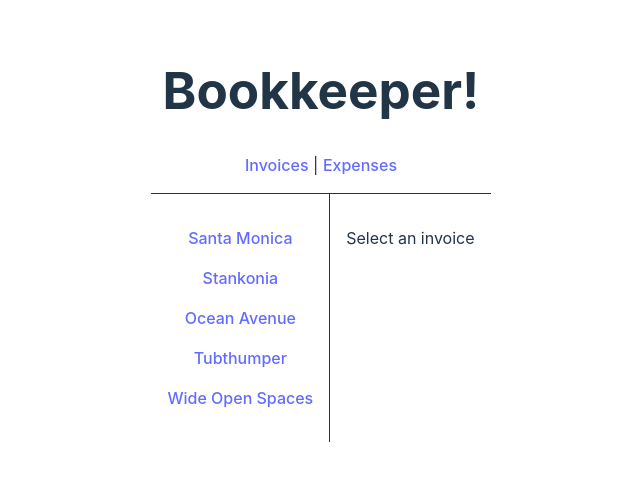
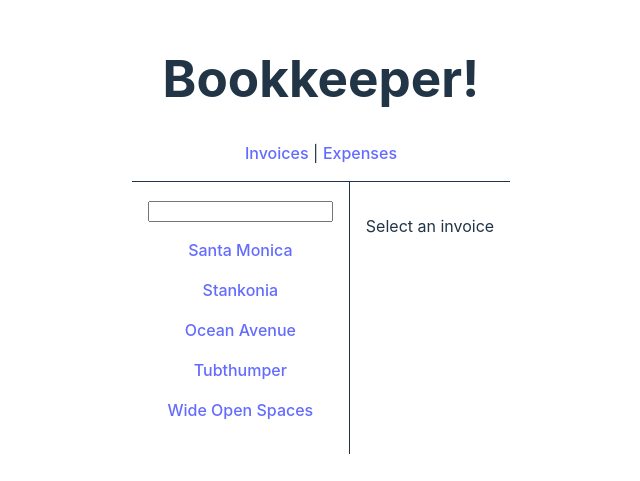
Before and after one commit to abuabdirohman4/react-router, a React (Vite) app in the folder router-6.3/: page /invoices in a window 1280 px wide. Shown: the part 165-646 px from the top of the page, without its empty margins (319-959 px from the left). Built offline with nearby package versions, Linux system fonts and the light colour scheme.

Commit message:
6.3 Search Params

```diff
--- a/router-6.3/src/routes/invoices.jsx
+++ b/router-6.3/src/routes/invoices.jsx
@@ -1,16 +1,39 @@
-import { NavLink, Outlet } from "react-router-dom";
+import { NavLink, Outlet, useSearchParams } from "react-router-dom";
 import { getInvoices } from "../data";
 
 export default function Invoices() {
   let invoices = getInvoices();
+  let [searchParams, setSearchParams] = useSearchParams();
+  // console.log(searchParams.get("filter"));
 
   return (
     <div style={{ display: "flex" }}>
       <nav style={{ borderRight: "solid 1px", padding: "1rem" }}>
-        {invoices.map((invoices) => (
+        <input
+          value={searchParams.get("filter") || ""}
+          onChange={(event) => {
+            let filter = event.target.value;
+            if (filter) {
+              setSearchParams({ filter });
+            } else {
+              setSearchParams({});
+            }
+          }}
+        />
+        {invoices
+          .filter((invoice) => {
+            let filter = searchParams.get("filter");
+            // console.log("filter : ", filter);
+            if (!filter) return true;
+
+            let name = invoice.name.toLowerCase();
+            console.log("name : ", name);
+            return name.startsWith(filter.toLowerCase());
+          })
+          .map((invoices) => (
             <NavLink
               style={({ isActive }) => {
-              console.log(isActive);
+                // console.log(isActive);
                 return {
                   display: "block",
                   margin: "1rem 0",
```
Lines whose indentation alone changed are shown as unchanged.
